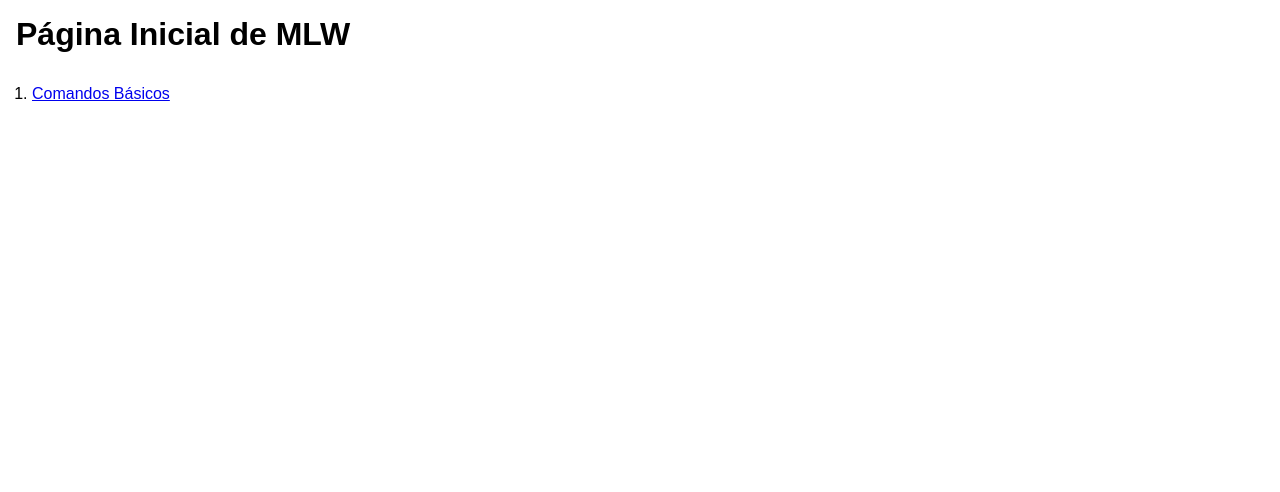
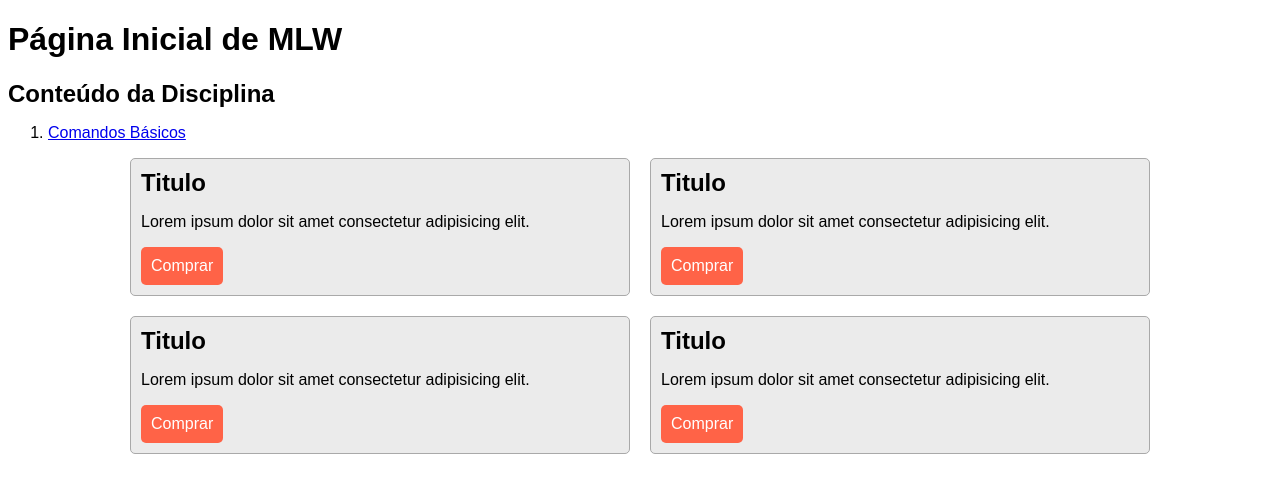
Before and after one commit to LetFa/marcacao_layout_web, a plain HTML site: page index.html in a window 1280 px wide. Drawn offline with Linux system fonts and the light colour scheme.

Commit message:
Comandos básicos de html

```diff
--- a/index.html
+++ b/index.html
@@ -11,10 +11,33 @@
 <body>
 
     <h1>Página  Inicial de MLW</h1>
+    <h2>Conteúdo da Disciplina</h2>
     <ol>
-        <li><a href="../marcacao_layout_web/paginas/comandos_basicos.html">Comandos Básicos</a></li>
+        <li><a href="paginas/comandos_basicos.html">Comandos Básicos</a></li>
     </ol>
 
+    <div class="grid">
+        <div class="item">
+            <h2>Titulo</h2>
+            <p>Lorem ipsum dolor sit amet consectetur adipisicing elit.</p>
+            <a class="btn" href="/">Comprar</a>
+        </div>
+        <div class="item">
+            <h2>Titulo</h2>
+            <p>Lorem ipsum dolor sit amet consectetur adipisicing elit.</p>
+            <a  class="btn" href="/">Comprar</a>
+        </div>
+        <div class="item">
+            <h2>Titulo</h2>
+            <p>Lorem ipsum dolor sit amet consectetur adipisicing elit.</p>
+            <a  class="btn" href="/">Comprar</a>
+        </div>
+        <div class="item">
+            <h2>Titulo</h2>
+            <p>Lorem ipsum dolor sit amet consectetur adipisicing elit.</p>
+            <a  class="btn" href="/">Comprar</a>
+        </div>
+    </div>
 
 </body>
 </html>
--- a/style.css
+++ b/style.css
@@ -1,24 +1,30 @@
 * {
-   margin: 0px;
-   padding: 0px;
-   box-sizing: border-box;
    font-family: "Arial";
 }
 
-h1{
-    margin: 1rem;
-}
-
-ol {
-  margin: 2rem;
-}
-
 .btn{
+    display:inline-block;
     background-color: tomato;
     padding: 10px;
     color: #fff;
-    margin: 1rem;
     border-radius: 5px;
     text-decoration: none;
     cursor: pointer;
 }
+.grid{
+    display: grid;
+    grid-template-columns: 500px 500px;
+    gap: 20px;
+    justify-content: center;
+}
+
+.item{
+    background-color: #ebebeb;
+    border: 1px solid rgb(169, 169, 169);
+    padding: 10px;
+    border-radius: 5px;
+}
+
+h2{
+    margin: 0px;
+}
```
Also changed, not shown: paginas/comandos_basicos.html (+17 -2 lines).
